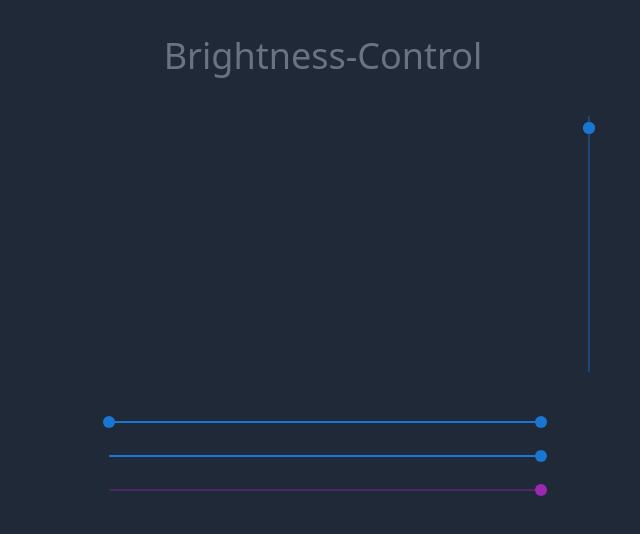
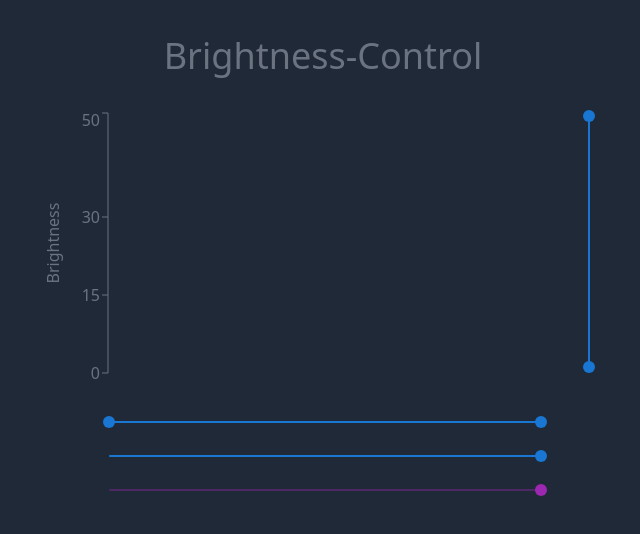
Before and after one commit to enze-l/LightInterface, a React (Create React App) app: page / in a window 1280 px wide. Shown: the top 534 px of the page, without its empty margins (317-957 px from the left). Built offline with nearby package versions, Linux system fonts and the light colour scheme; no server answers.

Commit message:
Scale graph and slider by max value of both

```diff
--- a/src/App.js
+++ b/src/App.js
@@ -16,10 +16,11 @@ const display = new Display(serverAddress)
 function App() {
     const [hundredValues, setGraphData] = useState([])
     const [displayBrightnessRange, setDisplayBrightnessRange] = useState([10, 100])
-    const [sensorBrightnessRange, setSensorBrightnessRange] = useState([1, 500])
+    const [displayThresholdRange, setDisplayThresholdRange] = useState([1, 500])
     const [displayBrightness, setDisplayBrightness] = useState(100)
     const [averageInterval, setAverageInterval] = useState(100)
     const [maxSensorBrightness,setMaxSensorBrightness] = useState(0)
+    const [graphScaleY, setGraphScaleY] = useState(50)
     const [response, setResponse] = useState(null);
     const lastHundredValues = useRef([]);
     const sensorLevel = useRef();
@@ -39,11 +40,12 @@ function App() {
             lastHundredValues.current = String(results[0].data).split(/(\s+)/).filter(e => e.trim().length > 0)
             const maxBrightness = results[1].data
             sensorLevel.current = results[2].data
-            setSensorBrightnessRange([results[4].data, results[3].data])
+            setDisplayThresholdRange([results[4].data, results[3].data])
             setDisplayBrightnessRange([results[6].data * 100, results[5].data * 100])
             setDisplayBrightness(results[7].data * 100)
             setAverageInterval(results[8].data)
             setMaxSensorBrightness(maxBrightness)
+            reactToYAxisChange(maxBrightness, results[3].data)
             setGraphData(convertArrayToObjects(lastHundredValues.current, maxBrightness, sensorLevel.current))
         })
     }, [])
@@ -70,6 +72,10 @@ function App() {
         }
     }, [setResponse, maxSensorBrightness])
 
+    function reactToYAxisChange(value1, value2){
+        setGraphScaleY(Math.round(Math.max(value1, value2) * 1.15 ))
+    }
+
     function convertArrayToObjects(array, max, current) {
         let objectArray = []
         array.forEach(
@@ -91,7 +97,7 @@ function App() {
                                     <stop offset="95%" stopColor={graphColor} stopOpacity={0}/>
                                 </linearGradient>
                             </defs>
-                            <YAxis stroke={textColor}>
+                            <YAxis domain={[0, graphScaleY]} stroke={textColor}>
                                 <Label angle={-90} value="Brightness" fill={textColor} position='insideLeft'
                                        style={{textAnchor: 'middle'}}/>
                             </YAxis>
@@ -104,14 +110,17 @@ function App() {
                             <Slider
                                 size="small"
                                 min={0}
-                                max={maxSensorBrightness}
+                                max={graphScaleY}
                                 orientation="vertical"
                                 valueLabelDisplay="auto"
-                                value={sensorBrightnessRange}
-                                onChange={(e, value) => setSensorBrightnessRange(value)}
+                                value={displayThresholdRange}
+                                onChange={(e, value) => {
+                                    setDisplayThresholdRange(value)
+                                }}
                                 onChangeCommitted={(e, value) =>{
                                     display.setMinThreshold(value[0])
                                     display.setMaxThreshold(value[1])
+                                    reactToYAxisChange(value[1], maxSensorBrightness)
                                 }}
                             />
                         </div>
```
